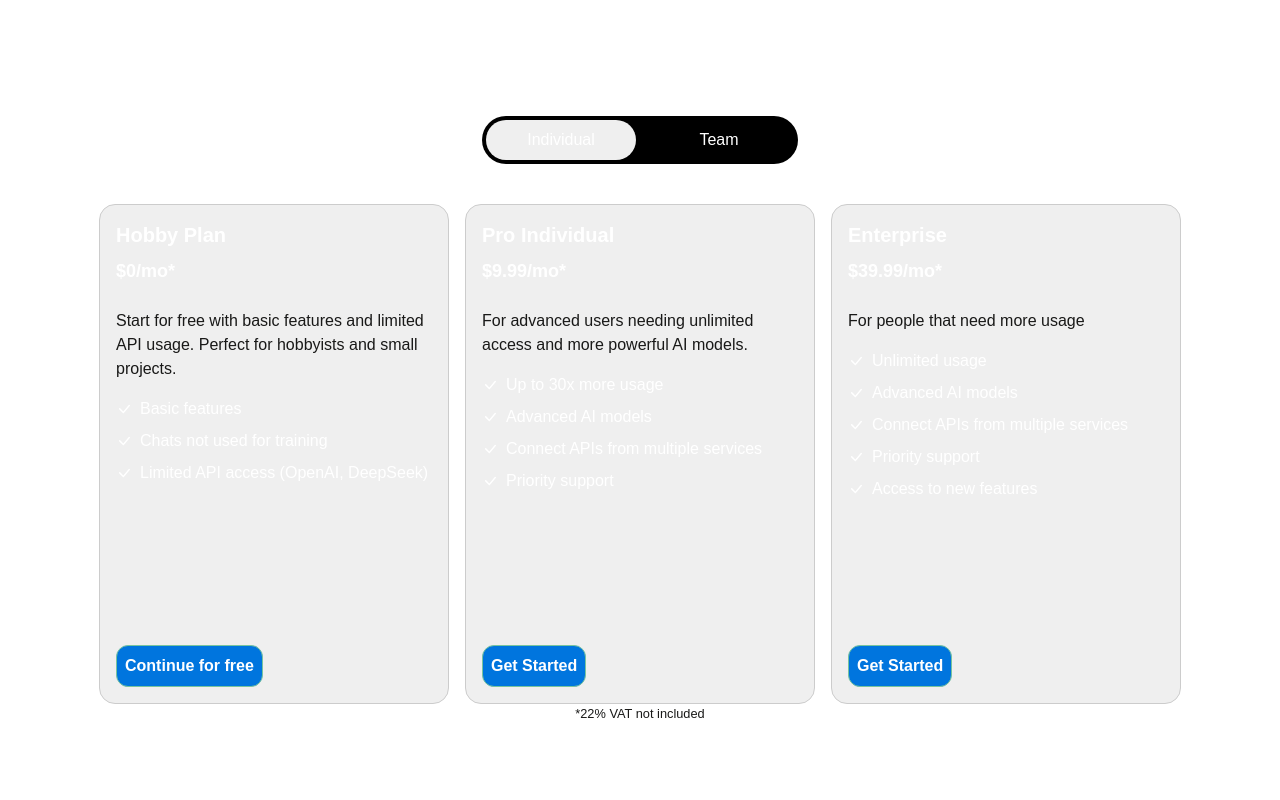
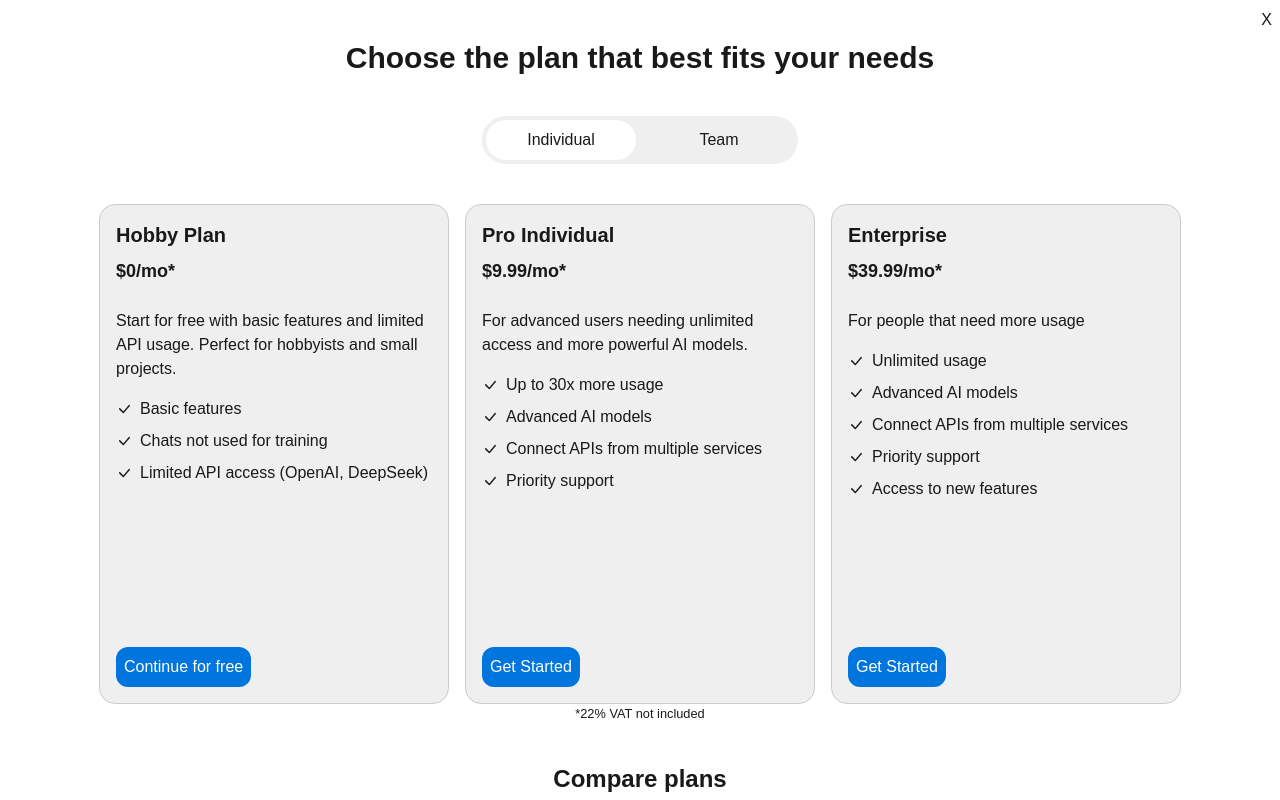
Before and after one commit to paparesta-007/chat-ai, a React (Vite) app: page /pricing in a window 1280 px wide. Built offline with nearby package versions, Linux system fonts and the light colour scheme; no server answers.

Commit message:
[ADD] Voci li all'hover landing page

```diff
--- a/src/App.css
+++ b/src/App.css
@@ -14,9 +14,10 @@
     --color-chat-secondary: #555555;
     --color-chat-muted: #777777;
     --background-Tertiary: #0075de;
+    --background-Quaternary: #e6f3fe;
     --border-primary: #dcdcdc;
     --border-secondary: #cccccc;
-    --border-Tertiary: #77c49d;
+    --border-Tertiary: #0075de;
 }
 
 /*!* Dark theme (preferred if system is dark) *!*/
@@ -148,7 +149,7 @@
     @apply w-full px-2 py-1 rounded-lg text-[var(--color-primary)] flex items-start justify-center;
 }
 .actionBtn{
-    @apply items-center hover:bg-[var(--background-Secondary)] text-sm rounded-lg py-2 px-1 text-[var(--color-primary)] flex gap-2
+    @apply items-center hover:bg-[var(--background-Secondary)] text-sm rounded-lg py-2 px-1 text-[var(--color-third)] flex gap-2
 }
 td,tr{
     @apply  border-b border-[var(--border-secondary)] p-2
@@ -158,7 +159,7 @@ td,tr{
 /*--------- Pricing Page --------- */
 .pricing-card {
     @apply bg-[var(--background-Secondary)] border border-[var(--border-secondary)]
-    rounded-2xl p-4 flex flex-col items-start gap-2 hover:shadow-[0_0_5px_#006239] hover:border-[var(--border-Tertiary)] transition duration-150;
+    rounded-2xl p-4 flex flex-col items-start gap-2  ;
 }
 
 /* dimensione */
--- a/src/ChatPage/Textbar/Textbar.jsx
+++ b/src/ChatPage/Textbar/Textbar.jsx
@@ -14,7 +14,7 @@ const TextBar = ( {handleSend,setPrompt,isAnswering,prompt} ) => {
                         placeholder="Type your message"
                         value={prompt}
 
-                        className="px-4 py-2 flex-grow outline-none text-white placeholder:text-[#7a7e7d] "
+                        className="px-4 py-2 flex-grow outline-none text-[var(--color-primary)] placeholder:text-[#7a7e7d] "
                         onChange={(e)=>setPrompt(e.target.value)}
                     />
                     <button onClick={()=>{handleSend();setPrompt("")}} onKeyDown={onKeyDown} disabled={isAnswering} className={isAnswering ? "p-1.5 bg-[var(--background-Tertiary)] cursor-not-allowed text-white border border-[var(--border-Tertiary)] rounded" : "p-1.5 bg-[var(--background-Tertiary)] cursor-pointer text-white border border-[var(--border-Tertiary)] rounded"}>
--- /dev/null
+++ b/src/LandingPage/Hoverheader.jsx
@@ -0,0 +1,19 @@
+import React from 'react';
+import LandingPagesVoices from "../library/LandingPagesVoices.js";
+const Hoverheader= ({liName}) => {
+    return (
+        <div className="w-full border border-[var(--border-primary)] flex items-center justify-center fixed">
+            <div className="grid md:grid-cols-4 grid-cols-2 w-[80%]">
+                {LandingPagesVoices[liName]?.map((voice, index) => (
+                    <div key={index}>
+                        <h1 className="text-xl text-[var(--color-primary)] font-semibold">{voice.title}</h1>
+                        <p className="text-lg text-[var(--color-third)]">{voice.description}</p>
+                    </div>
+                ))}
+            </div>
+
+        </div>
+    );
+};
+
+export default Hoverheader;
--- a/src/Pricing/Pricing.jsx
+++ b/src/Pricing/Pricing.jsx
@@ -10,16 +10,16 @@ const Pricing = () => {
     return (
         <div className="bg-[var(--background-Primary)] relative p-10 h-screen w-screen overflow-y-auto flex flex-col items-center">
 
-            <h1 className="text-3xl font-semibold text-white text-center">
+            <h1 className="text-3xl font-semibold text-[var(--color-primary)] text-center">
                 Choose the plan that best fits your needs
             </h1>
 
             {/* Toggle */}
-            <div className="bg-black mt-10 flex gap-2 p-1 rounded-full">
+            <div className="bg-[var(--background-Secondary)] mt-10 flex gap-2 p-1 rounded-full">
                 <button
                     className={
-                        "text-white cursor-pointer w-[150px] py-2 rounded-full transition " +
-                        (isIndividual ? "bg-[var(--background-Secondary)]" : "bg-transparent")
+                        "text-[var(--color-primary)] cursor-pointer w-[150px] py-2 rounded-full transition " +
+                        (isIndividual ? "bg-[var(--background-Primary)]" : "bg-transparent")
                     }
                     onClick={() => setIsIndividual(true)}
                 >
@@ -27,8 +27,8 @@ const Pricing = () => {
                 </button>
                 <button
                     className={
-                        "text-white cursor-pointer w-[150px] py-2 rounded-full transition " +
-                        (!isIndividual ? "bg-[var(--background-Secondary)]" : "bg-transparent")
+                        "text-[var(--color-primary)] cursor-pointer w-[150px] py-2 rounded-full transition " +
+                        (!isIndividual ? "bg-[var(--background-Primary)]" : "bg-transparent")
                     }
                     onClick={() => setIsIndividual(false)}
                 >
@@ -36,11 +36,11 @@ const Pricing = () => {
                 </button>
             </div>
 
-            <div className="mt-10 text-white flex gap-4 flex-wrap justify-center">
+            <div className="mt-10 text-[var(--color-primary)] flex gap-4 flex-wrap justify-center">
                 {selectedPlans.map((plan) => (
                     <div
                         key={plan.name}
-                        className="pricing-card bg-[var(--background-Secondary)] cursor-pointer  p-6 rounded-2xl w-[350px] h-[500px] flex flex-col justify-between"
+                        className="pricing-card bg-[var(--background-Secondary)]  p-6 rounded-2xl w-[350px] h-[500px] flex flex-col justify-between"
                     >
                         {/* Titolo */}
                         <div>
@@ -65,7 +65,7 @@ const Pricing = () => {
 
                         {/* Bottone in basso */}
                         <div className="mt-4">
-                            <button className="bg-[var(--background-Tertiary)] cursor-pointer w-full font-semibold border px-2 py-2 rounded-xl border-[var(--border-Tertiary)]">
+                            <button className="bg-[var(--background-Tertiary)] text-[var(--color-secondary)] cursor-pointer w-full   px-2 py-2 rounded-xl ">
                                 {plan.buttonText || "Select Plan"}
                             </button>
                         </div>
@@ -73,8 +73,8 @@ const Pricing = () => {
                 ))}
             </div>
             <small className="text-[var(--color-primary)]">*22% VAT not included</small>
-            <h2 className="text-2xl font-semibold text-white text-center mt-10">Compare plans</h2>
-            <table className="sm:w-[80%] w-full mt-6 bg-transparent text-white border-collapse">
+            <h2 className="text-2xl font-semibold text-[var(--color-primary)] text-center mt-10">Compare plans</h2>
+            <table className="sm:w-[80%] w-full mt-6 bg-transparent text-[var(--color-primary)] border-collapse">
                 <thead>
                 <tr className="border-b border-gray-600">
                     <th className="text-left px-4 py-2">Plan</th>
@@ -84,12 +84,12 @@ const Pricing = () => {
                 </thead>
                 <tbody>
                 {/* Rows will go here */}
-                <tr className="border-b border-gray-700">
+                <tr className="border-b border-gray-700 text-[var(--color-third)]">
                     <td className="px-4 py-2">Basic</td>
                     <td className="px-4 py-2">✔</td>
                     <td className="px-4 py-2">✔</td>
                 </tr>
-                <tr className="border-b border-gray-700">
+                <tr className="border-b border-gray-700 text-[var(--color-third)]">
                     <td className="px-4 py-2">Pro</td>
                     <td className="px-4 py-2">✔</td>
                     <td className="px-4 py-2">✔</td>
@@ -97,7 +97,7 @@ const Pricing = () => {
                 </tbody>
             </table>
 
-            <div className="absolute top-2 right-2 cursor-pointer text-white" onClick={() => navigate(-1)}>X</div>
+            <div className="absolute top-2 right-2 cursor-pointer text-[var(--color-primary)]" onClick={() => navigate(-1)}>X</div>
         </div>
     );
 };
--- /dev/null
+++ b/src/library/LandingPagesVoices.js
@@ -0,0 +1,31 @@
+const landingVoices = {
+    Products: [
+        {
+            title: "Quickai",
+            description: ""
+        },
+        {
+            title: "MailAI",
+            description: "Less time spent on emails"
+        },
+        {
+            title: "JobFinder",
+            description: "Find your next job in seconds and apply with AI"
+        }
+    ],
+    Discover: [
+        {
+            title: "Latest news"
+        },
+        {
+            title: "Blog"
+        },
+        {
+            title: "Case studies"
+        },
+        {
+            title: "Documentation"
+        }
+    ]
+};
+export default landingVoices;
```
Also changed, not shown: src/ChatPage/Leftbar/Leftbar.jsx (+8 -8 lines), src/LandingPage/LandingPage.jsx (+23 -10 lines).
